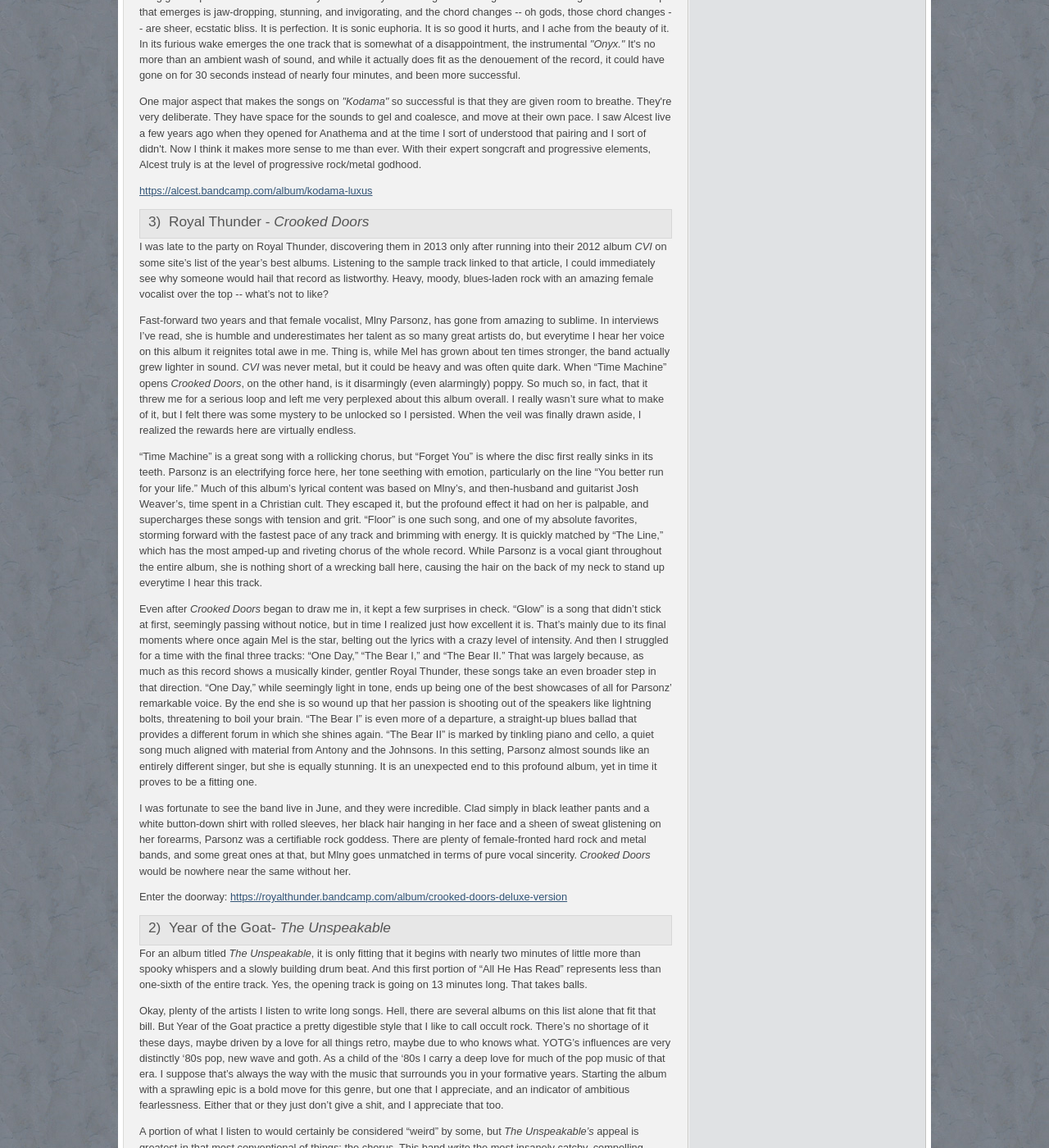
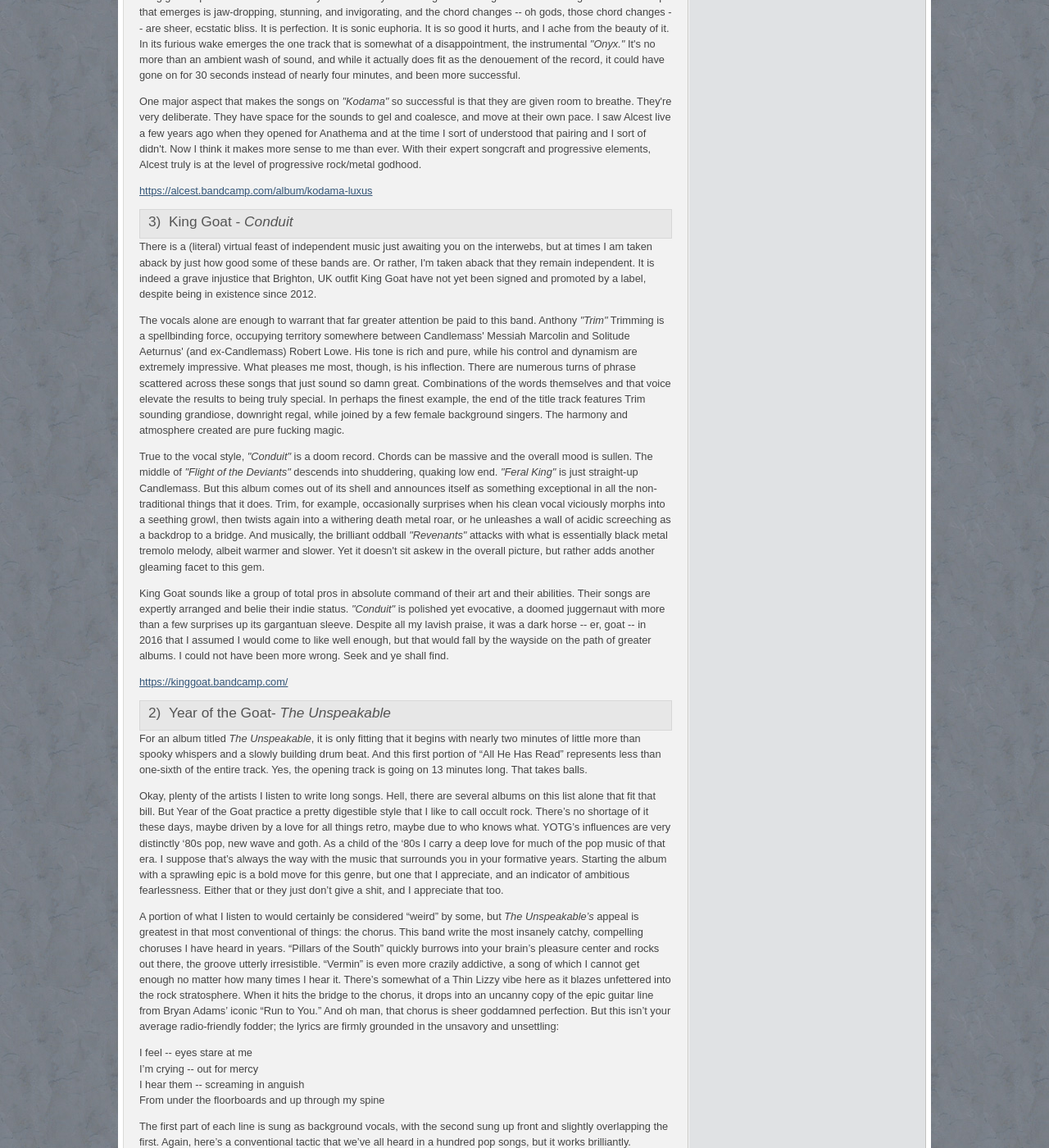
Before and after one commit to luminouscode/luminouscode.fimbulgnosis.com, a Jekyll site: the page built from valecnik/2016_reviews.html, in a window 1280 px wide and 1400 px high, scrolled down 9195 px. Shown: the whole window at 82% size. Built offline with Jekyll 4.4.1, drawn with Linux system fonts in a browser that asks for light colours.

Commit message:
Update 3th review

```diff
--- a/valecnik/2016_reviews.html
+++ b/valecnik/2016_reviews.html
@@ -315,26 +315,23 @@
     </p>
   </div>
   <div class="post_meta">
-    <h3>3)&nbsp;&nbsp;Royal Thunder - <i>Crooked Doors</i><h3>
+    <h3>3)&nbsp;&nbsp;King Goat - <i>Conduit</i><h3>
   </div>
   <div class="post_body">
     <p>
-    I was late to the party on Royal Thunder, discovering them in 2013 only after running into their 2012 album <i>CVI</i> on some site’s list of the year’s best albums. Listening to the sample track linked to that article, I could immediately see why someone would hail that record as listworthy. Heavy, moody, blues-laden rock with an amazing female vocalist over the top -- what’s not to like?
+      There is a (literal) virtual feast of independent music just awaiting you on the interwebs, but at times I am taken aback by just how good some of these bands are. Or rather, I'm taken aback that they remain independent. It is indeed a grave injustice that Brighton, UK outfit King Goat have not yet been signed and promoted by a label, despite being in existence since 2012.
     </p>
     <p>
-    Fast-forward two years and that female vocalist, Mlny Parsonz, has gone from amazing to sublime. In interviews I’ve read, she is humble and underestimates her talent as so many great artists do, but everytime I hear her voice on this album it reignites total awe in me. Thing is, while Mel has grown about ten times stronger, the band actually grew lighter in sound. <i>CVI</i> was never metal, but it could be heavy and was often quite dark. When “Time Machine” opens <i>Crooked Doors</i>, on the other hand, is it disarmingly (even alarmingly) poppy. So much so, in fact, that it threw me for a serious loop and left me very perplexed about this album overall. I really wasn’t sure what to make of it, but I felt there was some mystery to be unlocked so I persisted. When the veil was finally drawn aside, I realized the rewards here are virtually endless.
+      The vocals alone are enough to warrant that far greater attention be paid to this band. Anthony <i>"Trim"</i> Trimming is a spellbinding force, occupying territory somewhere between Candlemass' Messiah Marcolin and Solitude Aeturnus' (and ex-Candlemass) Robert Lowe. His tone is rich and pure, while his control and dynamism are extremely impressive. What pleases me most, though, is his inflection. There are numerous turns of phrase scattered across these songs that just sound so damn great. Combinations of the words themselves and that voice elevate the results to being truly special. In perhaps the finest example, the end of the title track features Trim sounding grandiose, downright regal, while joined by a few female background singers. The harmony and atmosphere created are pure fucking magic.
     </p>
     <p>
-    “Time Machine” is a great song with a rollicking chorus, but “Forget You” is where the disc first really sinks in its teeth. Parsonz is an electrifying force here, her tone seething with emotion, particularly on the line “You better run for your life.” Much of this album’s lyrical content was based on Mlny’s, and then-husband and guitarist Josh Weaver’s, time spent in a Christian cult. They escaped it, but the profound effect it had on her is palpable, and supercharges these songs with tension and grit. “Floor” is one such song, and one of my absolute favorites, storming forward with the fastest pace of any track and brimming with energy. It is quickly matched by “The Line,” which has the most amped-up and riveting chorus of the whole record. While Parsonz is a vocal giant throughout the entire album, she is nothing short of a wrecking ball here, causing the hair on the back of my neck to stand up everytime I hear this track.
+      True to the vocal style, <i>"Conduit"</i> is a doom record. Chords can be massive and the overall mood is sullen. The middle of <i>"Flight of the Deviants"</i> descends into shuddering, quaking low end. <i>"Feral King"</i> is just straight-up Candlemass. But this album comes out of its shell and announces itself as something exceptional in all the non-traditional things that it does. Trim, for example, occasionally surprises when his clean vocal viciously morphs into a seething growl, then twists again into a withering death metal roar, or he unleashes a wall of acidic screeching as a backdrop to a bridge. And musically, the brilliant oddball <i>"Revenants"</i> attacks with what is essentially black metal tremolo melody, albeit warmer and slower. Yet it doesn't sit askew in the overall picture, but rather adds another gleaming facet to this gem.
     </p>
     <p>
-    Even after <i>Crooked Doors</i> began to draw me in, it kept a few surprises in check. “Glow” is a song that didn’t stick at first, seemingly passing without notice, but in time I realized just how excellent it is. That’s mainly due to its final moments where once again Mel is the star, belting out the lyrics with a crazy level of intensity. And then I struggled for a time with the final three tracks: “One Day,” “The Bear I,” and “The Bear II.” That was largely because, as much as this record shows a musically kinder, gentler Royal Thunder, these songs take an even broader step in that direction. “One Day,” while seemingly light in tone, ends up being one of the best showcases of all for Parsonz’ remarkable voice. By the end she is so wound up that her passion is shooting out of the speakers like lightning bolts, threatening to boil your brain. “The Bear I” is even more of a departure, a straight-up blues ballad that provides a different forum in which she shines again. “The Bear II” is marked by tinkling piano and cello, a quiet song much aligned with material from Antony and the Johnsons. In this setting, Parsonz almost sounds like an entirely different singer, but she is equally stunning. It is an unexpected end to this profound album, yet in time it proves to be a fitting one.
+      King Goat sounds like a group of total pros in absolute command of their art and their abilities. Their songs are expertly arranged and belie their indie status. <i>"Conduit"</i> is polished yet evocative, a doomed juggernaut with more than a few surprises up its gargantuan sleeve. Despite all my lavish praise, it was a dark horse -- er, goat -- in 2016 that I assumed I would come to like well enough, but that would fall by the wayside on the path of greater albums. I could not have been more wrong. Seek and ye shall find.
     </p>
     <p>
-    I was fortunate to see the band live in June, and they were incredible. Clad simply in black leather pants and a white button-down shirt with rolled sleeves, her black hair hanging in her face and a sheen of sweat glistening on her forearms, Parsonz was a certifiable rock goddess. There are plenty of female-fronted hard rock and metal bands, and some great ones at that, but Mlny goes unmatched in terms of pure vocal sincerity. <i>Crooked Doors</i> would be nowhere near the same without her.
-    </p>
-    <p>
-    Enter the doorway: <a href="https://royalthunder.bandcamp.com/album/crooked-doors-deluxe-version" target="_">https://royalthunder.bandcamp.com/album/crooked-doors-deluxe-version</a>
+    <a href="https://kinggoat.bandcamp.com/" target="_">https://kinggoat.bandcamp.com/</a>
     </p>
   </div>
   <div class="post_meta">
```
